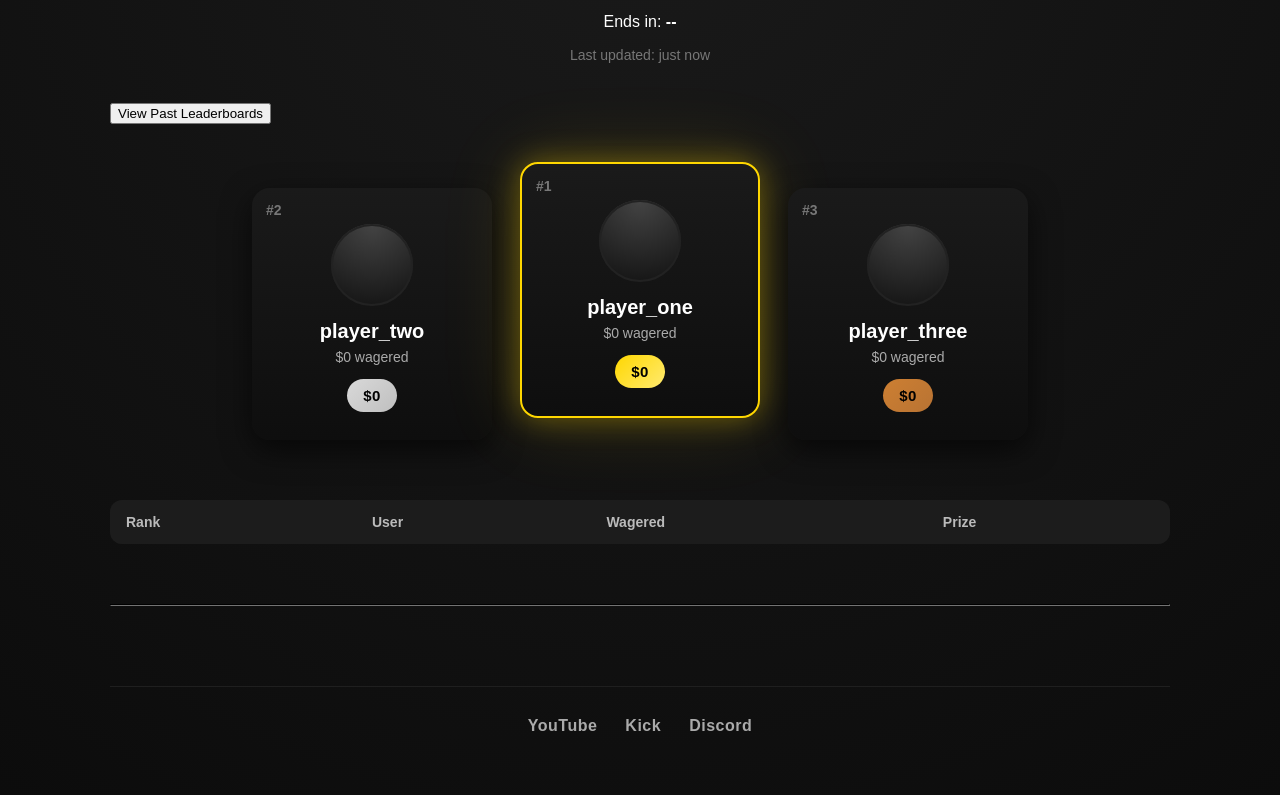
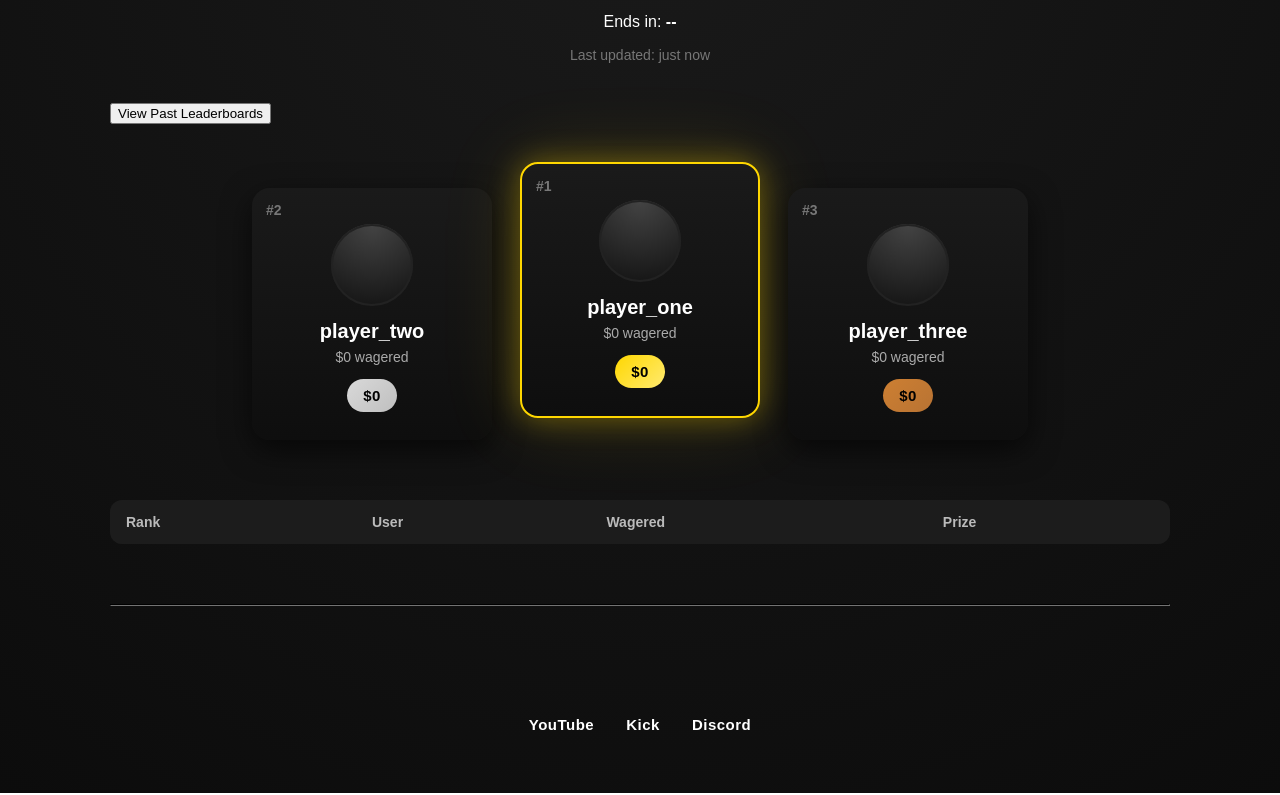
Before and after one commit to cupthedegen-design/cuplb, a website: page public/index.html in a window 1280 px wide. Shown: the part 135-930 px from the top of the page. Drawn offline with Linux system fonts and the light colour scheme; no server answers.

Commit message:
Update styles.css

```diff
--- a/public/styles.css
+++ b/public/styles.css
@@ -189,26 +189,25 @@ td {
   }
 }
 
-/* ===== FOOTER ===== */
 .footer {
+  width: 100%;
   margin-top: 80px;
   padding: 30px 0;
-  border-top: 1px solid #1f1f1f;
   text-align: center;
 }
 
 .socials {
   display: flex;
   justify-content: center;
-  gap: 28px;
+  gap: 32px;
 }
 
 .socials a {
-  color: #aaa;
+  color: #ffffff;        /* FORCE visible */
+  font-size: 15px;
+  font-weight: 700;
   text-decoration: none;
-  font-weight: 600;
   letter-spacing: 0.5px;
-  transition: color 0.2s ease;
 }
 
 .socials a:hover {
```
